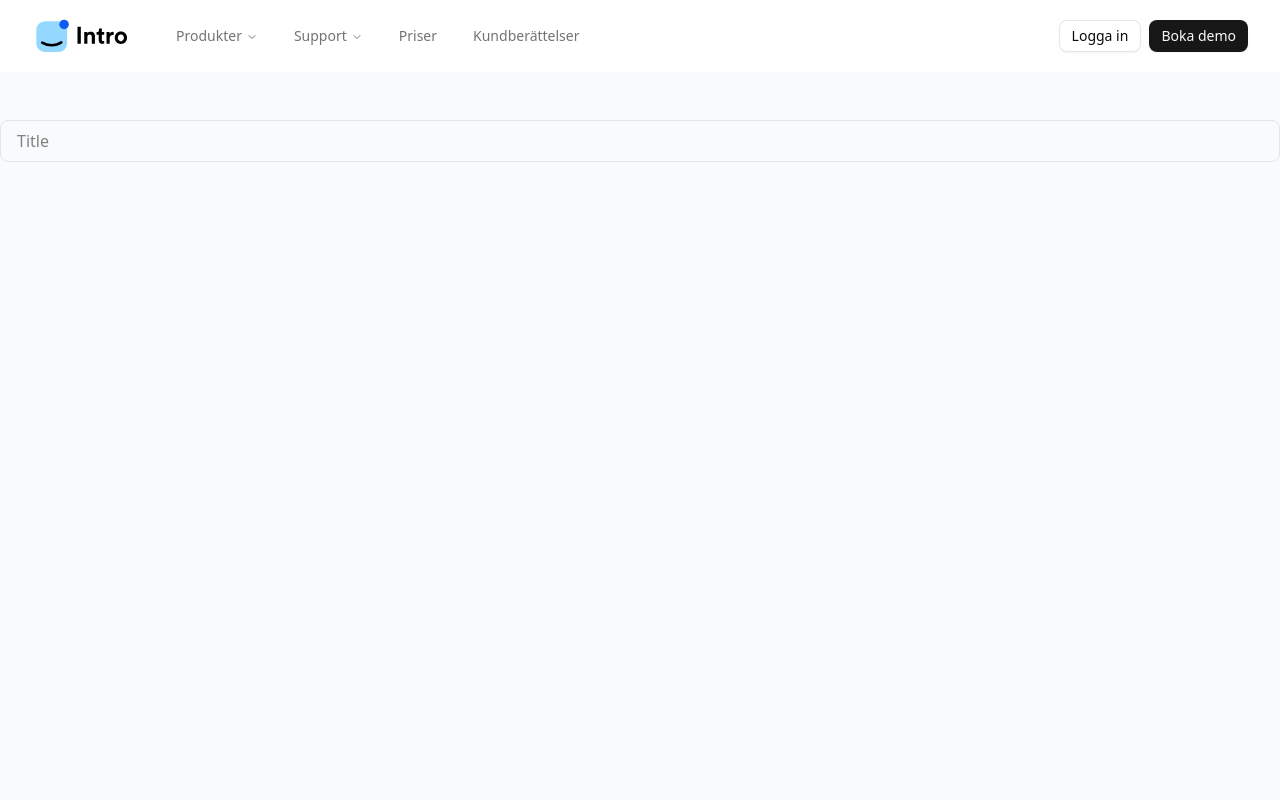
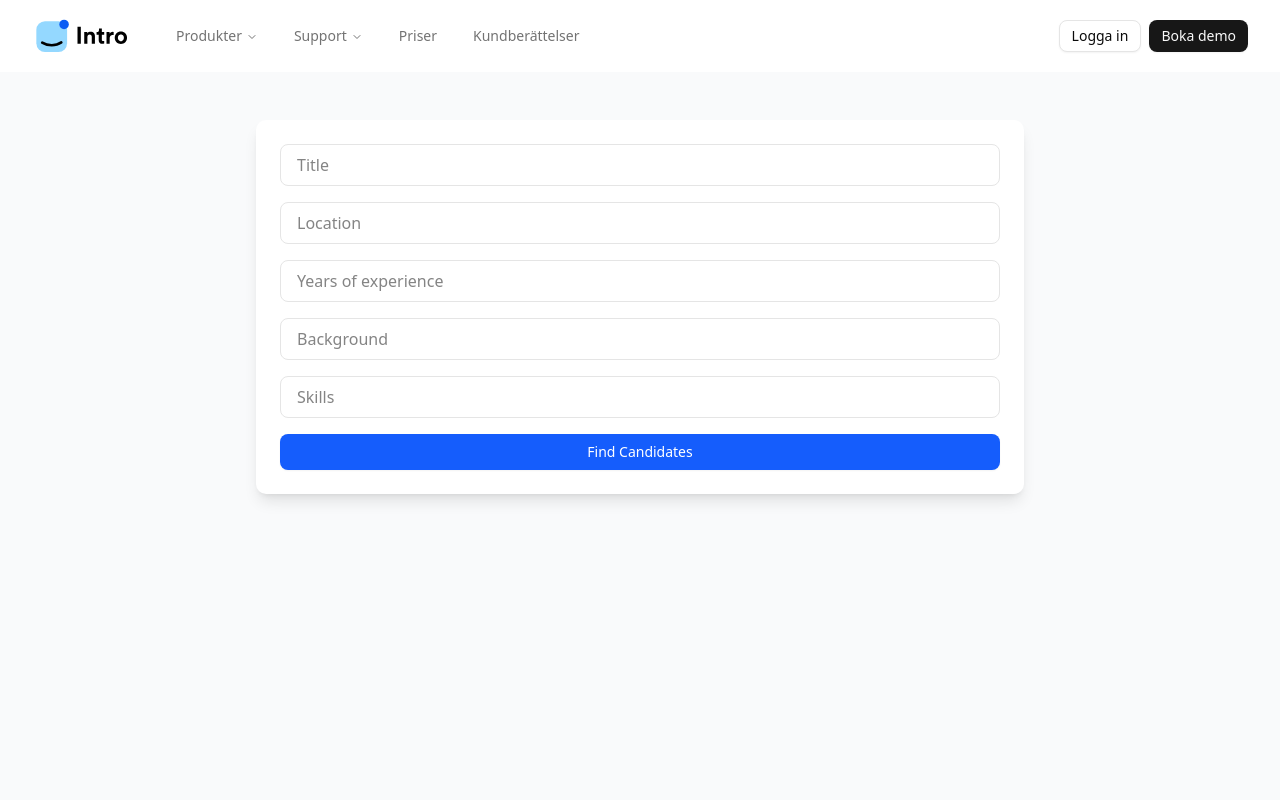
Before and after one commit to love9203/intro_landing_may, a Next.js app: page /search-demo in a window 1280 px wide. Shown: the top 800 px of the page. Built offline with nearby package versions, Linux system fonts and the light colour scheme.

Commit message:
Update components and UI elements

```diff
--- a/components/sections/how-it-works.tsx
+++ b/components/sections/how-it-works.tsx
@@ -59,7 +59,7 @@ const features = [
     customContent: (
       <div className="absolute inset-0 bg-background flex items-center justify-center py-16 sm:py-20 px-6 sm:px-8 overflow-visible">
         <div className="w-full max-w-[90%] sm:max-w-[85%] md:max-w-[80%] lg:max-w-[75%]">
-          <AnimatedSearchForm />
+          <AnimatedSearchForm triggerAnimation={true} />
         </div>
       </div>
     )
--- a/components/ui/AnimatedSearchForm.tsx
+++ b/components/ui/AnimatedSearchForm.tsx
@@ -1,8 +1,9 @@
 'use client';
 
-import { useAnimationControls } from 'framer-motion';
-import { FC, useEffect, useState } from 'react';
+import { motion } from 'framer-motion';
+import { FC, useEffect, useState, useRef } from 'react';
 import '@/components/ui/input';
+import { Button } from '@/components/ui/button';
 
 interface AnimatedSearchFormProps {
   triggerAnimation?: boolean;
@@ -19,43 +20,163 @@ const placeholders = [
 const searchFields = [
 'Java Developer',
 'Stockholm',
-'4+ years experience',
-'Consultancy Experience',
+'8+',
+'Consultancy experience',
 'Springboot, AWS'];
 
 
 const CHAR_TYPING_SPEED = 50; // ms per character
+const FIELD_DELAY = 1500; // 1.5 second delay between fields
 
 export const AnimatedSearchForm: FC<AnimatedSearchFormProps> = ({ triggerAnimation = false }) => {
-  const controls = useAnimationControls();
   const [currentField, setCurrentField] = useState(0);
   const [currentChar, setCurrentChar] = useState(0);
+  const [formValues, setFormValues] = useState<string[]>(Array(placeholders.length).fill(''));
+  const [isTyping, setIsTyping] = useState(false);
+  const [typingComplete, setTypingComplete] = useState<boolean[]>(Array(placeholders.length).fill(false));
 
+  // Use refs to safely handle intervals and timeouts
+  const intervalRef = useRef<NodeJS.Timeout | null>(null);
+  const timeoutRef = useRef<NodeJS.Timeout | null>(null);
+
+  // Reset and start animation when triggerAnimation changes
   useEffect(() => {
+    // Clean up any existing intervals/timeouts
+    if (intervalRef.current) clearInterval(intervalRef.current);
+    if (timeoutRef.current) clearTimeout(timeoutRef.current);
+
     if (triggerAnimation) {
-      const interval = setInterval(() => {
+      // Start typing animation
+      setIsTyping(true);
+
+      // Reset all fields
+      setFormValues(Array(placeholders.length).fill(''));
+      setTypingComplete(Array(placeholders.length).fill(false));
+      setCurrentField(0);
+      setCurrentChar(0);
+
+      // Log for debugging
+      console.log('Animation started, typingComplete reset:', Array(placeholders.length).fill(false));
+    }
+
+    // Clean up on unmount
+    return () => {
+      if (intervalRef.current) clearInterval(intervalRef.current);
+      if (timeoutRef.current) clearTimeout(timeoutRef.current);
+    };
+  }, [triggerAnimation]);
+
+  // Handle the typing animation
+  useEffect(() => {
+    if (!isTyping || !triggerAnimation) return;
+
+    console.log('Animation running for field:', currentField, placeholders[currentField]);
+
+    // Clear any existing interval
+    if (intervalRef.current) clearInterval(intervalRef.current);
+
+    // Start a new typing interval
+    intervalRef.current = setInterval(() => {
       setCurrentChar((prev) => {
+        // If we've reached the end of the current field text
         if (prev >= searchFields[currentField].length) {
-            setCurrentField((prevField) => (prevField + 1) % searchFields.length);
-            return 0;
+          console.log('Field completed:', currentField, placeholders[currentField]);
+
+          // Update form values when typing animation completes for a field
+          setFormValues(prevValues => {
+            const newValues = [...prevValues];
+            newValues[currentField] = searchFields[currentField];
+            return newValues;
+          });
+
+          // Mark this field as complete
+          setTypingComplete(prev => {
+            const newState = [...prev];
+            newState[currentField] = true;
+            console.log('Marking field as complete:', currentField, placeholders[currentField]);
+            return newState;
+          });
+
+          // Clear the current interval
+          if (intervalRef.current) clearInterval(intervalRef.current);
+          intervalRef.current = null;
+
+          // If there are more fields to animate
+          if (currentField < searchFields.length - 1) {
+            console.log('Moving to next field after delay');
+            // Set timeout for the next field
+            timeoutRef.current = setTimeout(() => {
+              const nextField = currentField + 1;
+              console.log('Moving to field:', nextField, placeholders[nextField]);
+              setCurrentField(nextField);
+              // Only clear after the delay!
+              setCurrentChar(0);
+            }, FIELD_DELAY);
+          } else {
+            // All fields are complete
+            console.log('All fields complete');
+            setIsTyping(false);
+          }
+
+          // Leave it at 'length' so the field stays visible
+          return prev;
         }
         return prev + 1;
       });
     }, CHAR_TYPING_SPEED);
 
-      return () => clearInterval(interval);
-    }
-  }, [triggerAnimation, currentField]);
+    // Clean up on unmount or when dependencies change
+    return () => {
+      if (intervalRef.current) clearInterval(intervalRef.current);
+      if (timeoutRef.current) clearTimeout(timeoutRef.current);
+    };
+  }, [isTyping, triggerAnimation, currentField]);
+
+  const handleSubmit = (e: React.FormEvent) => {
+    e.preventDefault();
+    console.log('Form submitted:', formValues);
+    // Add your form submission logic here
+  };
 
   return (
-    <div className="w-full space-y-4">
+    <motion.form
+      className="w-full space-y-4 max-w-3xl mx-auto p-6 bg-white rounded-lg shadow-lg"
+      initial={{ opacity: 0, y: 20 }}
+      animate={{ opacity: 1, y: 0 }}
+      transition={{ duration: 0.5 }}
+      onSubmit={handleSubmit}
+    >
+      <div className="flex flex-col space-y-4">
+        {placeholders.map((placeholder, index) => (
+          <div key={index}>
             <input
               type="text"
-        placeholder={placeholders[currentField]}
-        value={searchFields[currentField].slice(0, currentChar)}
+              placeholder={placeholder}
+              value={
+                // Show typing animation for current field
+                (index === currentField && isTyping && triggerAnimation) ?
+                  searchFields[index].slice(0, currentChar) :
+                // Show completed text for fields that have been typed
+                formValues[index]
+              }
+              onChange={(e) => {
+                const newValues = [...formValues];
+                newValues[index] = e.target.value;
+                setFormValues(newValues);
+              }}
               className="w-full px-4 py-2 border rounded-md focus:outline-none focus:ring-2 focus:ring-blue-500"
-        readOnly
+              readOnly={index === currentField && triggerAnimation}
             />
           </div>
+        ))}
+      </div>
+
+      <Button
+        type="submit"
+        className="w-full px-4 py-2 bg-blue-600 text-white font-medium rounded-md hover:bg-blue-700 transition-colors"
+      >
+        Find Candidates
+      </Button>
+    </motion.form>
   );
 };
--- a/components/ui/feature-steps.tsx
+++ b/components/ui/feature-steps.tsx
@@ -44,9 +44,9 @@ export function FeatureSteps({
             {features.map((feature, index) =>
             <motion.div
               key={index}
-              className="flex items-start gap-6 md:gap-8 cursor-pointer"
+              className="flex items-start gap-6 md:gap-8 cursor-pointer relative z-10 p-2 hover:bg-gray-50/50 rounded-md transition-colors"
               initial={{ opacity: 0.3 }}
-              animate={{ opacity: index === currentFeature ? 1 : 0.3 }}
+              animate={{ opacity: index === currentFeature ? 1 : 0.5 }}
               transition={{ duration: 0.5 }}
               onClick={() => handleStepClick(index)}>
 
@@ -79,7 +79,7 @@ export function FeatureSteps({
 
           <div
             className={cn(
-              `order-1 md:order-2 relative h-[350px] md:h-[450px] lg:${imageHeight} overflow-hidden rounded-lg md:self-center`
+              `order-1 md:order-2 relative h-[350px] md:h-[450px] lg:${imageHeight} overflow-hidden rounded-lg md:self-center z-0`
             )}>
 
             <AnimatePresence mode="wait">
```
Lines whose indentation alone changed are shown as unchanged.
